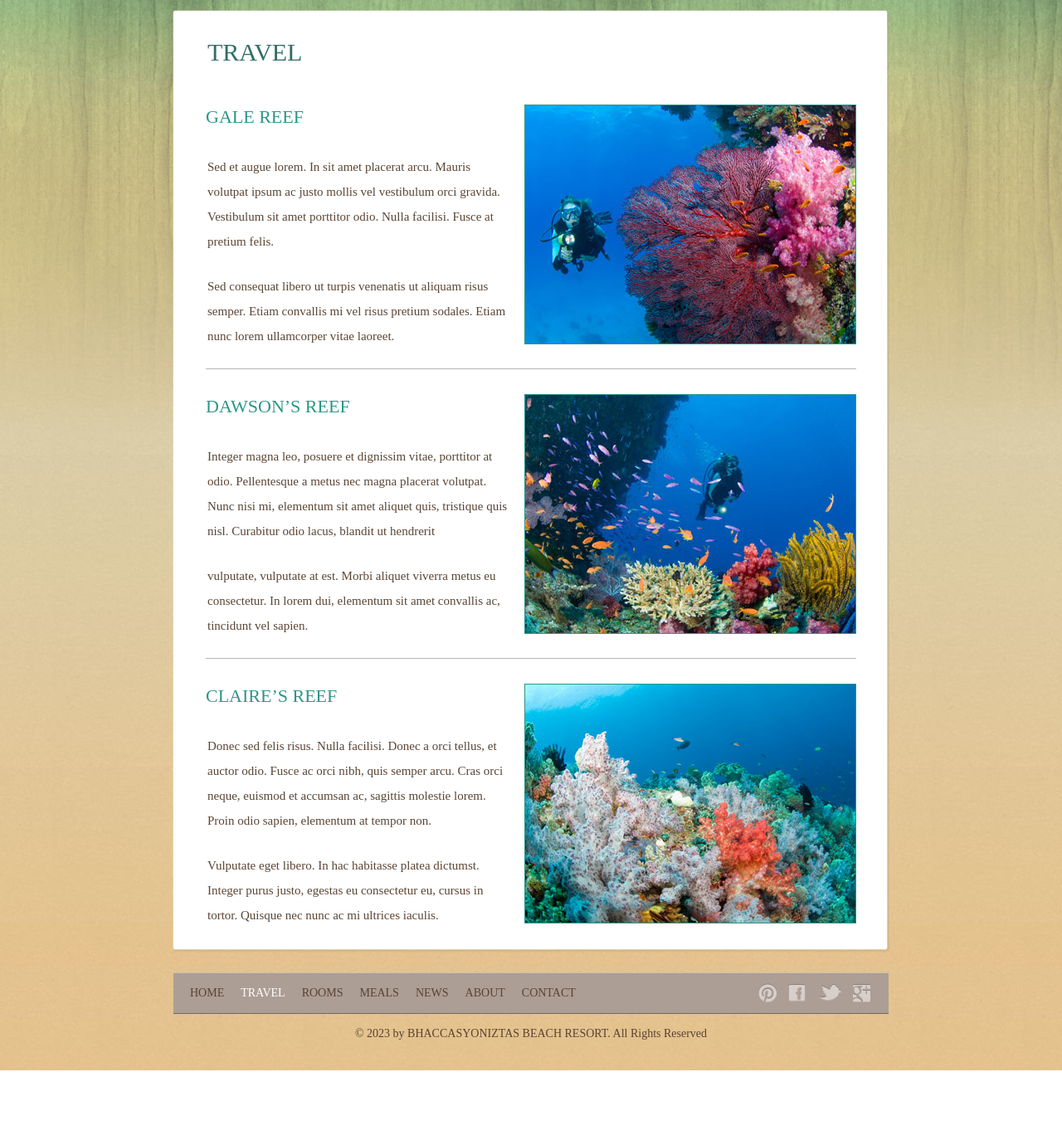
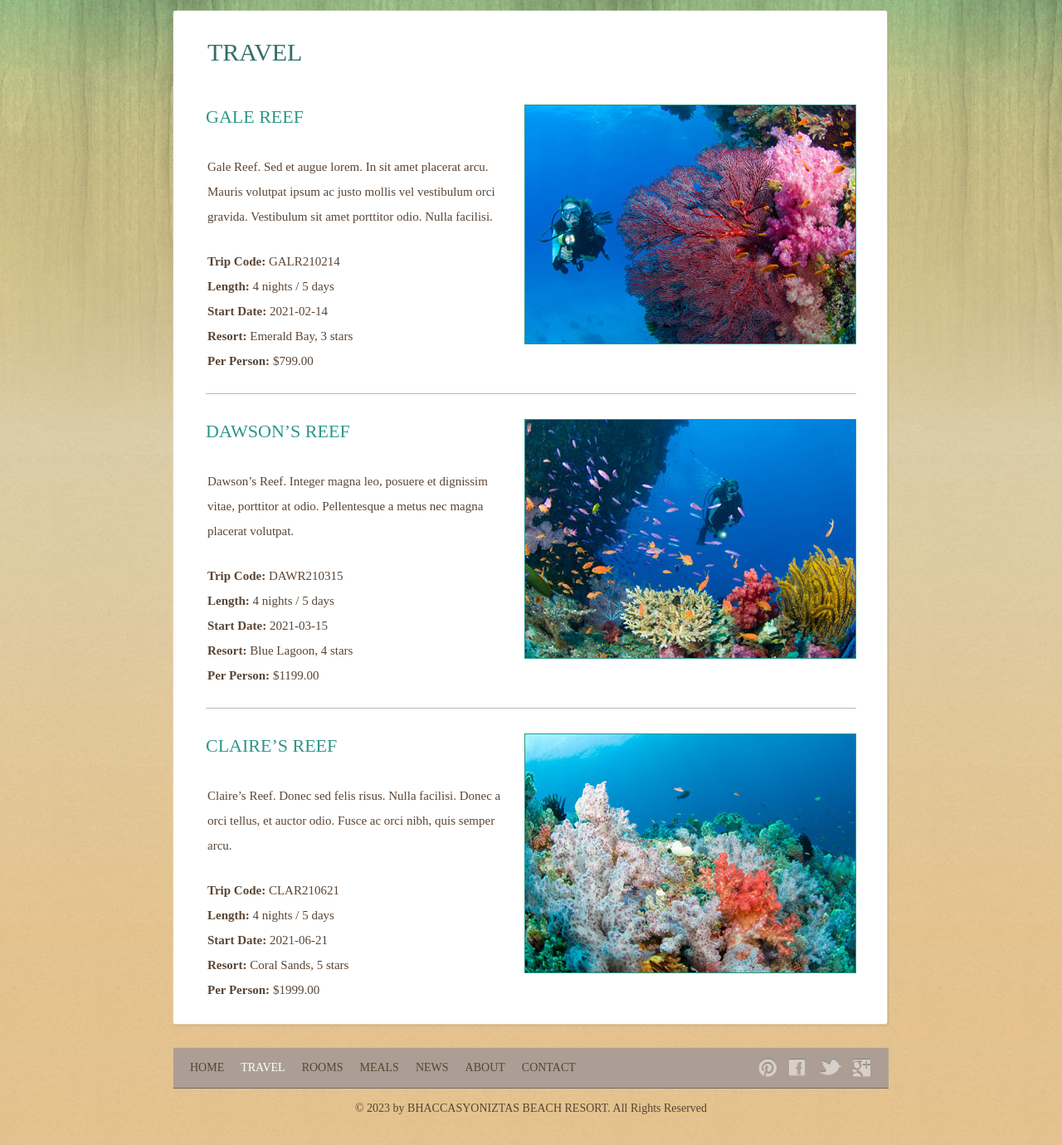
Before and after one commit to R4nd0m6uy/CS-465, a Node server app: page /travel in a window 1280 px wide. Shown: the part 204-1584 px from the top of the page at 83% size. Before the commit the page ends 1494 px from the top, so only its background shows below. Run offline with Node 20, Linux system fonts and the light colour scheme.

Commit message:
Complete Module 3 JSON templating

```diff
--- a/app_server/controllers/travel.js
+++ b/app_server/controllers/travel.js
@@ -1,6 +1,11 @@
+const fs = require('fs');
+
+const trips = JSON.parse(fs.readFileSync('./data/trips.json', 'utf8'));
+
 const travel = (req, res) => {
   res.render('travel', {
-    title: 'Travlr Getaways'
+    title: 'Travlr Getaways',
+    trips
   });
 };
 
--- a/app_server/views/travel.hbs
+++ b/app_server/views/travel.hbs
@@ -7,36 +7,22 @@
         <div class="body">
           <h1>Travel</h1>
           <ul id="sites">
+            {{#each trips}}
             <li>
-              <a href="/travel"><img src="/images/reef1.jpg" alt="Img"></a>
-              <h2><a href="/travel">Gale Reef</a></h2>
+              <a href="/travel"><img src="/images/{{this.image}}" alt="{{this.name}}"></a>
+              <h2><a href="/travel">{{this.name}}</a></h2>
               <p>
-                Sed et augue lorem. In sit amet placerat arcu. Mauris volutpat ipsum ac justo mollis vel vestibulum orci gravida. Vestibulum sit amet porttitor odio. Nulla facilisi. Fusce at pretium felis.
+                {{this.description}}
               </p>
               <p>
-                Sed consequat libero ut turpis venenatis ut aliquam risus semper. Etiam convallis mi vel risus pretium sodales. Etiam nunc lorem ullamcorper vitae laoreet.
+                <strong>Trip Code:</strong> {{this.code}}<br>
+                <strong>Length:</strong> {{this.length}}<br>
+                <strong>Start Date:</strong> {{this.start}}<br>
+                <strong>Resort:</strong> {{this.resort}}<br>
+                <strong>Per Person:</strong> ${{this.perPerson}}
               </p>
             </li>
-            <li>
-              <a href="/travel"><img src="/images/reef2.jpg" alt="Img"></a>
-              <h2><a href="/travel">Dawson’s Reef</a></h2>
-              <p>
-                Integer magna leo, posuere et dignissim vitae, porttitor at odio. Pellentesque a metus nec magna placerat volutpat. Nunc nisi mi, elementum sit amet aliquet quis, tristique quis nisl. Curabitur odio lacus, blandit ut hendrerit
-              </p>
-              <p>
-                vulputate, vulputate at est. Morbi aliquet viverra metus eu consectetur. In lorem dui, elementum sit amet convallis ac, tincidunt vel sapien.
-              </p>
-            </li>
-            <li>
-              <a href="/travel"><img src="/images/reef3.jpg" alt="Img"></a>
-              <h2><a href="/travel">Claire’s Reef</a></h2>
-              <p>
-                Donec sed felis risus. Nulla facilisi. Donec a orci tellus, et auctor odio. Fusce ac orci nibh, quis semper arcu. Cras orci neque, euismod et accumsan ac, sagittis molestie lorem. Proin odio sapien, elementum at tempor non.
-              </p>
-              <p>
-                Vulputate eget libero. In hac habitasse platea dictumst. Integer purus justo, egestas eu consectetur eu, cursus in tortor. Quisque nec nunc ac mi ultrices iaculis.
-              </p>
-            </li>
+            {{/each}}
           </ul>
         </div>
       </div>
--- /dev/null
+++ b/data/trips.json
@@ -0,0 +1,32 @@
+[
+  {
+    "code": "GALR210214",
+    "name": "Gale Reef",
+    "length": "4 nights / 5 days",
+    "start": "2021-02-14",
+    "resort": "Emerald Bay, 3 stars",
+    "perPerson": "799.00",
+    "image": "reef1.jpg",
+    "description": "Gale Reef. Sed et augue lorem. In sit amet placerat arcu. Mauris volutpat ipsum ac justo mollis vel vestibulum orci gravida. Vestibulum sit amet porttitor odio. Nulla facilisi."
+  },
+  {
+    "code": "DAWR210315",
+    "name": "Dawson’s Reef",
+    "length": "4 nights / 5 days",
+    "start": "2021-03-15",
+    "resort": "Blue Lagoon, 4 stars",
+    "perPerson": "1199.00",
+    "image": "reef2.jpg",
+    "description": "Dawson’s Reef. Integer magna leo, posuere et dignissim vitae, porttitor at odio. Pellentesque a metus nec magna placerat volutpat."
+  },
+  {
+    "code": "CLAR210621",
+    "name": "Claire’s Reef",
+    "length": "4 nights / 5 days",
+    "start": "2021-06-21",
+    "resort": "Coral Sands, 5 stars",
+    "perPerson": "1999.00",
+    "image": "reef3.jpg",
+    "description": "Claire’s Reef. Donec sed felis risus. Nulla facilisi. Donec a orci tellus, et auctor odio. Fusce ac orci nibh, quis semper arcu."
+  }
+]
```
